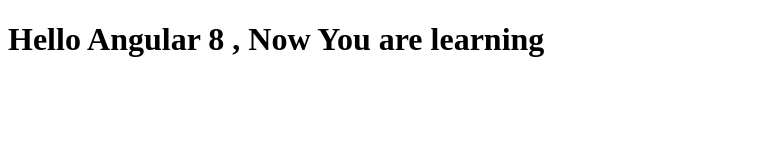
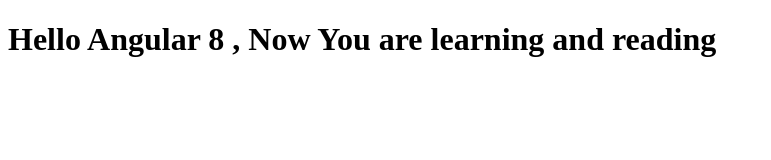
Before and after one commit to jawadzour/jawadzour, a plain HTML site: page index.html in a window 1280 px wide. Shown: the whole page, without its empty margins (0-771 px from the left). Drawn offline with Linux system fonts and the light colour scheme.

Commit message:
File Modified.

```diff
--- a/index.html
+++ b/index.html
@@ -5,6 +5,6 @@
     <title>Angular </title>
   </head>
   <body>
-    <h1>Hello Angular 8 , Now You are learning</h1>
+    <h1>Hello Angular 8 , Now You are learning and reading</h1>
   </body>
 </html>
```
